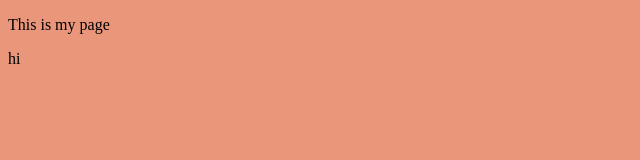
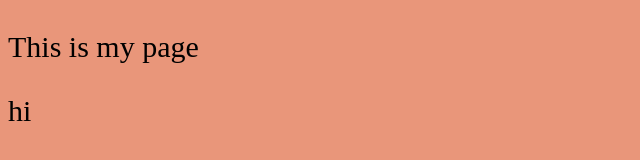
Before and after one commit to Anmol135/COMP-264-E3, a plain HTML site: page index.html in a window 1280 px wide. Shown: the whole page, without its empty margins (0-640 px from the left). Drawn offline with Linux system fonts and the light colour scheme.

Commit message:
-Added some styling to the paragraphs. -Added a font-style and a font-size.

```diff
--- a/style.css
+++ b/style.css
@@ -1,3 +1,7 @@
 body{
     background-color:darksalmon;
 }
+p{
+font-family: 'Times New Roman', Times, serif;
+font-size: 30px;
+}
```
